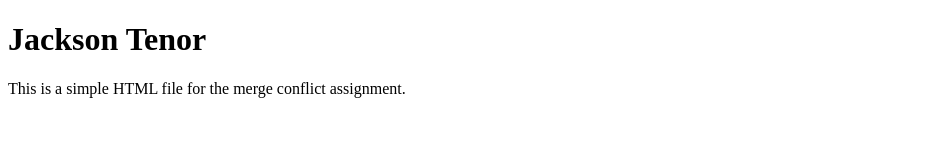
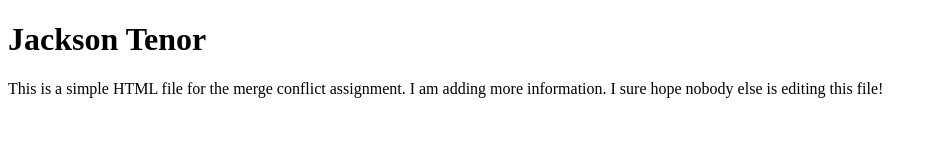
Before and after one commit to JacksonTenor/Merge-Conflict, a plain HTML site: page index.html in a window 1280 px wide. Shown: the whole page, without its empty margins (0-937 px from the left). Drawn offline with Linux system fonts and the light colour scheme.

Commit message:
Add more info

```diff
--- a/index.html
+++ b/index.html
@@ -7,6 +7,11 @@
 </head>
 <body>
     <h1>Jackson Tenor</h1>
-    <p>This is a simple HTML file for the merge conflict assignment.</p>
+    <p>This is a simple HTML file for the merge conflict assignment.
+
+        I am adding more information.
+
+        I sure hope nobody else is editing this file!
+    </p>
 </body>
 </html>
```
